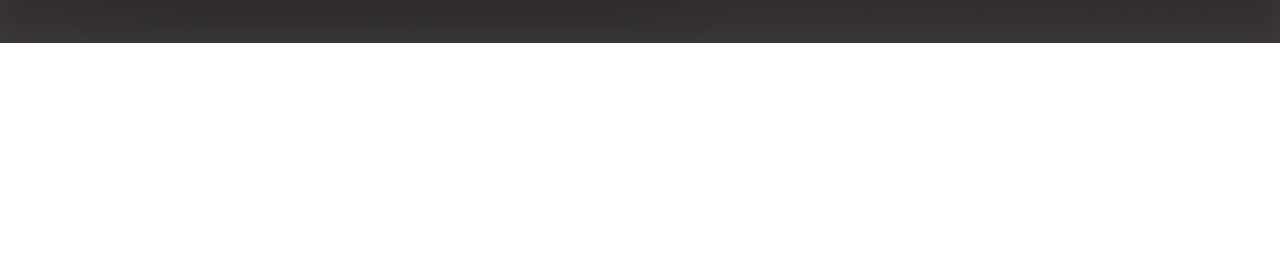
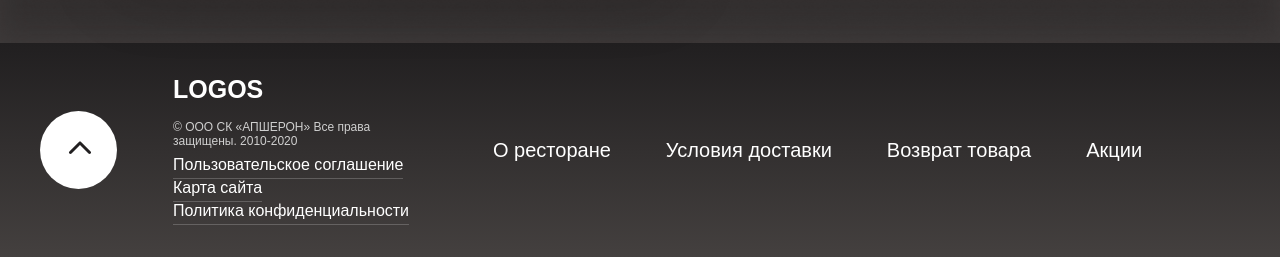
Before and after one commit to OlegChernik/Cook-Project, a website with bundled scripts: page src/pages/project.html in a window 1280 px wide. Shown: the part 3512-3769 px from the top of the page. Before the commit the page ends 3555 px from the top, so only its background shows below. Built offline with nearby package versions, Linux system fonts and the light colour scheme.

Commit message:
add footer

```diff
--- a/src/pages/project.html
+++ b/src/pages/project.html
@@ -378,6 +378,28 @@
             </div>
         </main>
 
+        <footer class="footer">
+            <div class="footer__row">
+                <a class="link__top" href="#top"><img src="../icons/Arrow 4.svg" alt="arrow"></a>
+                <div class="box">
+                    <h4 class="box__logo">Logos</h4>
+                    <p class="box__notCopy">&copy; ООО СК «АПШЕРОН» Все права защищены. 2010-2020</p>
+                    <div class="box__text">
+                        <span>Пользовательское соглашение</span>
+                        <span>Карта сайта</span>
+                        <span>Политика конфиденциальности</span>
+                    </div>
+                </div>
+                <div class="navigat">
+                    <ul class="navigat__list">
+                        <li class="navigat__list"><a href="">О ресторане </a></li>
+                        <li class="navigat__list"><a href="">Условия доставки</a></li>
+                        <li class="navigat__list"><a href="">Возврат товара</a></li>
+                        <li class="navigat__list"><a href="">Акции</a></li>
+                    </ul>
+                </div>
+            </div>
+        </footer>
     </div>
 
 
--- a/src/scss/main.scss
+++ b/src/scss/main.scss
@@ -484,3 +484,62 @@
 .label {
     margin: 1rem 20rem 0 0;
 }
+
+
+.footer {
+
+    &__row {
+        display: flex;
+        align-items: center;
+        background: linear-gradient(rgba(33, 31, 32, 1),rgba(68, 64, 63, 1));
+        padding: 2rem 0 2rem 2.5rem;
+
+        .link__top {
+            background: white;
+            padding: 30px 25px 30px 28px;
+            border-radius: 50%;
+            margin-right: 3.5rem;
+        }
+
+        .box {
+            width: 15rem;
+            display: flex;
+            flex-direction: column;
+            margin-right: 5rem;
+
+            &__logo {
+                color: $color-title;
+                font-size: 25px;
+                font-weight: 700;
+                margin-bottom: 1rem;
+                text-transform: uppercase;
+            }
+
+            &__notCopy {
+                font-size: 12px;
+                color: rgba(207, 207, 207, 1);
+                margin-bottom: 0.5rem;
+            }
+
+            &__text {
+                color: $color-title;
+
+                span {
+                    display: inline-block;
+                    border-bottom: 1px solid rgba(255, 255, 255, 0.2);
+                    padding-bottom: 4px;
+                }
+            }
+        }
+    }
+
+        .navigat__list {
+            display: flex;
+            margin-right: 55px;
+
+            a {
+                color: $color-title;
+                font-size: 20px;
+        }
+    }
+}
```
Also changed, not shown: src/css/main.css, src/icons/Arrow 4.svg (added), 1 other file.
